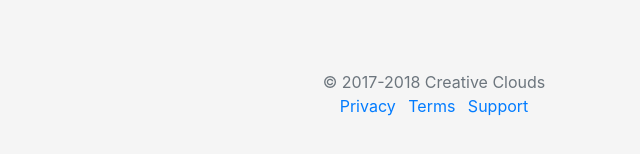
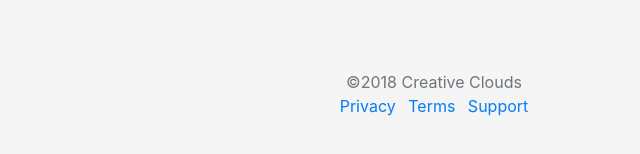
Before and after one commit to Gravewalker666/cadmus, a plain HTML site: page index.html in a window 1280 px wide. Shown: the part 1497-1651 px from the top of the page, 206-846 px from the left. Drawn offline with Linux system fonts and the light colour scheme.

Commit message:
added a new realtime year updating feature

```diff
--- a/index.html
+++ b/index.html
@@ -196,7 +196,7 @@
 
 
     <footer class="my-5 text-muted text-center text-small p-5">
-        <p class="mb-0">&copy; 2017-2018 Creative Clouds</p>
+        <p class="mb-0">&copy;<script>document.write(new Date().getFullYear());</script> Creative Clouds</p>
         <ul class="list-inline">
             <li class="list-inline-item"><a href="#">Privacy</a></li>
             <li class="list-inline-item"><a href="#">Terms</a></li>
```
